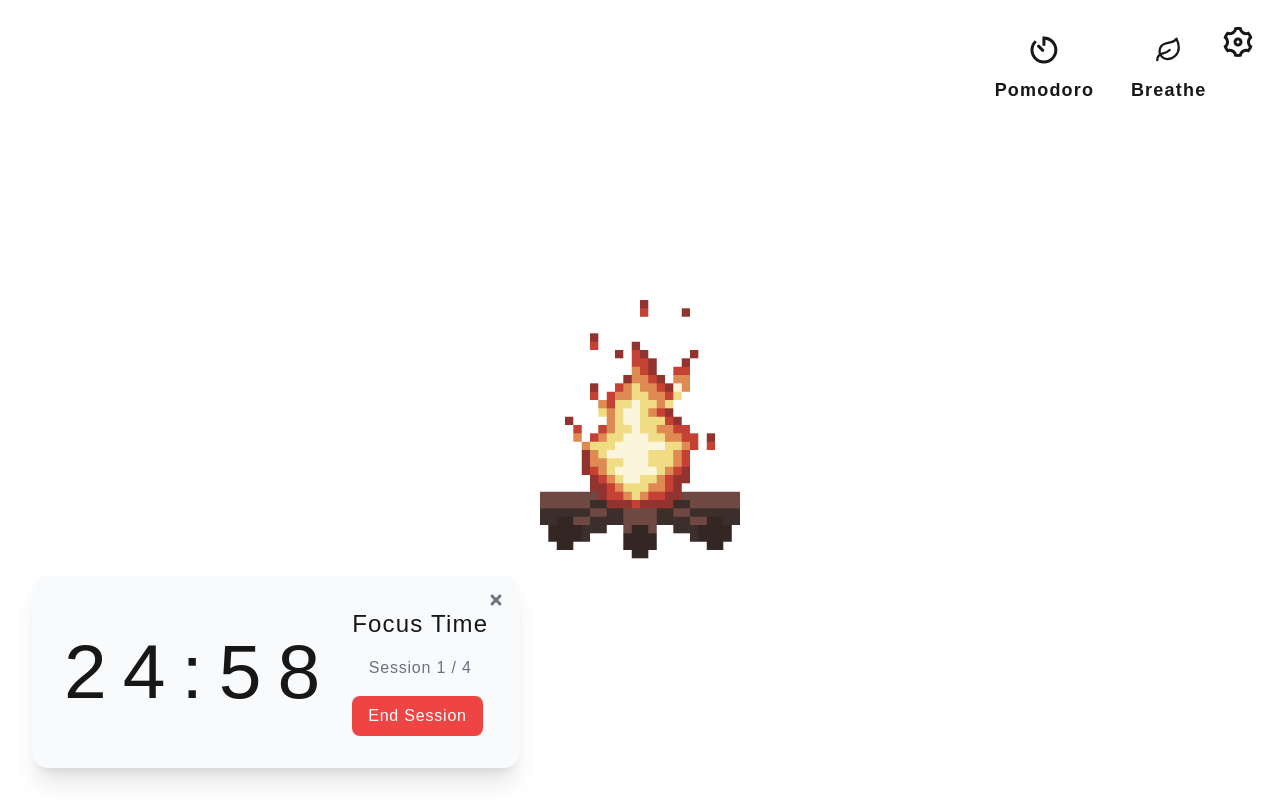
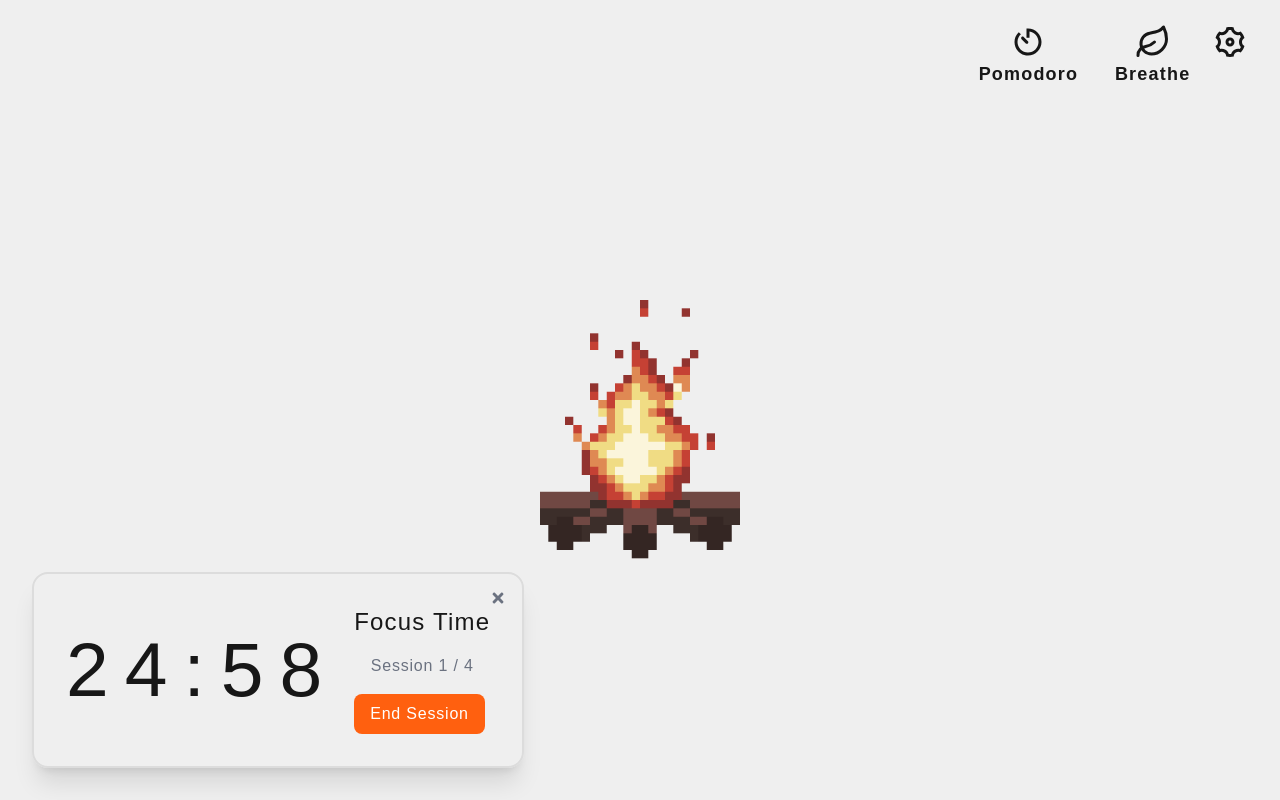
Before and after one commit to Manchot13/firow, a Next.js app: page / in a window 1280 px wide. Both pictures are taken after a click on the button 1044 px from the left and 50 px from the top of the page. Built offline with nearby package versions, Linux system fonts and the light colour scheme.

Commit message:
色を変更

```diff
--- a/src/app/page.tsx
+++ b/src/app/page.tsx
@@ -13,7 +13,7 @@ import React from 'react'; // Reactをインポート
 import PomodoroModal from "@/components/pomodoro/pomodoroModal";
 import { CgTimer } from "react-icons/cg";
 import { LuLeaf } from "react-icons/lu";
-import Function from "@/components/settings/function";
+import PageFunction from "@/components/pageFunction";
 
 export default function Home() {
   const [isHandleModal, setHandleModal] = useAtom(handleState);
@@ -41,10 +41,10 @@ export default function Home() {
 
   return (
     <ClientOnly>
-      <div className={`relative flex min-h-screen font-[family-name:var(--font-geist-sans)] tracking-[1em] ${isFontType === "JaPixel"? styles.DotGothic16 : isFontType === "EnPixel"? styles.cofoSansPixel: ""}`}>
+      <div className={`relative flex min-h-screen bg-snow-100 font-[family-name:var(--font-geist-sans)] tracking-[1em] ${isFontType === "JaPixel"? styles.DotGothic16 : isFontType === "EnPixel"? styles.cofoSansPixel: ""}`}>
         <main className="h-full min-h-screen w-full relative">
           <div className='relative min-h-screen flex justify-center items-center h-full w-full lg:flex-col'>
-            <div className="relative h-[50vh] aspect-square -z-10 lg:h-[20vh]">
+            <div className="relative h-[50vh] aspect-square lg:h-[20vh]">
               <Image
                 src="/fire.gif"
                 alt="shishiodoshi picture"
@@ -65,17 +65,17 @@ export default function Home() {
               <PomodoroModal />
             )}
           </div>
-          <div className="absolute right-6 top-6 text-2xl flex md:flex-col-reverse md:items-end md:right-2">
+          <div className="absolute right-6 top-4 text-2xl flex md:flex-col-reverse md:items-end md:right-2">
             <div className='flex justify-center tracking-wider gap-[10%] mr-4 md:hidden'>
-              <div className=" cursor-pointer p-2 rounded-md flex justify-center hover:bg-snow-300 w-fit h-full md:pr-0" onClick={() => (setPomodoroOn(!isPomodoroOn))}>
-                <Function title="Pomodoro" icon={<CgTimer />} type='none' />
+              <div className=" cursor-pointer rounded-md flex justify-center hover:bg-snow-200 w-fit h-full md:pr-0" onClick={() => (setPomodoroOn(!isPomodoroOn))}>
+                <PageFunction title="Pomodoro" icon={<CgTimer />} />
               </div>
-              <div className=" cursor-pointer p-2 rounded-md flex justify-center hover:bg-snow-300 w-full h-full md:pr-0"  onClick={() => (setBreatheOn(!isBreatheOn))}>
-                <Function title="Breathe" icon={<LuLeaf />} type='none' />
+              <div className=" cursor-pointer rounded-md flex justify-center hover:bg-snow-200 w-full h-full md:pr-0"  onClick={() => (setBreatheOn(!isBreatheOn))}>
+                <PageFunction title="Breathe" icon={<LuLeaf />} />
               </div>
             </div>
             <div onClick={handleClick} className="md:mr-4 md:mb-4">
-              <RiSettings3Line className='text-4xl transition-transform duration-300 ease-in-out hover:rotate-180' />
+              <RiSettings3Line className='text-4xl m-2 transition-transform duration-300 ease-in-out hover:rotate-180' />
             </div>
             {isHandleModal === 'open' && (
               <SettingFlame />
--- a/src/components/breathe/breathe.tsx
+++ b/src/components/breathe/breathe.tsx
@@ -140,8 +140,8 @@ export default function Breathe() {
     }
 
     return (
-        <div className="fixed font-[family-name:var(--font-geist-sans)] inset-0 flex items-center justify-center tracking-wider bg-snow-500 text-snow-700">
-            <div className="bg-gray-200 p-5 absolute w-[35%] aspect-square min-w-72 rounded-xl shadow-lg flex justify-center items-center ">
+        <div className="fixed inset-0 flex items-center justify-center tracking-wider bg-snow-500 text-snow-700">
+            <div className="bg-snow-100 p-5 absolute w-[35%] aspect-square min-w-72 rounded-xl shadow-xl flex justify-center items-center border-2 border-solid border-snow-200">
                 <div
                     style={{
                         width: `${circleSize}%`,
@@ -149,7 +149,7 @@ export default function Breathe() {
                         paddingBottom: `${circleSize / 2}%`,
                         // borderRadius: `41% 58% 42% 57% / 47% 47% 48% 44%`,
                     }}
-                    className='bg-gradient-to-bl relative aspect-square m-auto from-snow-50 to-snow-800 border-[1px] rounded-full border-white'
+                    className='bg-gradient-to-bl relative aspect-square m-auto from-snow-50 to-snow-800 border-[1px] rounded-full '
                     >
                     <div className="flex items-center justify-center relative text-center h-full text-snow-800"
                         style={{
--- /dev/null
+++ b/src/components/pageFunction.tsx
@@ -0,0 +1,26 @@
+import { breatheSwitch, pomodoroSwitch, settingType } from "@/globalStateAtoms/atoms";
+import { useAtom, useSetAtom } from "jotai";
+import { ReactNode } from "react";
+
+type Props = {
+    title: string;
+    icon: ReactNode;
+};
+
+export default function PageFunction({ title, icon }: Props) {
+
+    return (
+        <div className="flex p-2 flex-col items-center justify-center">
+            <button
+                className="aspect-square rounded-[20%]"
+            >
+                <div className="">
+                    <div className="flex items-center justify-center text-4xl">
+                        {icon}
+                    </div>
+                </div>
+            </button>
+            <p className="text-center font-bold text-lg">{title}</p>
+        </div>
+    );
+}
--- a/src/components/pomodoro/pomodoroModal.tsx
+++ b/src/components/pomodoro/pomodoroModal.tsx
@@ -17,7 +17,7 @@ import {
 export default function PomodoroModal() {
     const [pomodoroTime] = useAtom(pomodoroTimeAtom); // 1セッションの集中時間（分）
     const [isModalOpen, setModalOpen] = useAtom(pomodoroModalSwitch); // モーダルの表示/非表示
-    const [isPomodoroType, setIsPomodoroType] = useAtom(PomodoroType); // モーダルの表示/非表示
+    const [isPomodoroType] = useAtom(PomodoroType); // モーダルの表示/非表示
     const setBreatheFinishedState = useSetAtom(setBreatheFinished); // セッション終了通知
     const [isFocusPhase, setFocusPhase] = useAtom(poromodoFocusPhase); // 現在が集中か休憩かを管理
     const [remainingTime, setRemainingTime] = useAtom(remainingPoromodoTime); // 現在のフェーズの残り時間（秒単位）
@@ -93,7 +93,7 @@ export default function PomodoroModal() {
 
     return isModalOpen ? (
             <div className="relative w-full h-full">
-                <div className="absolute flex items-center left-8 bg-slate-50 shadow-xl bottom-8 p-8 rounded-2xl text-center md:p-4">
+                <div className="absolute flex items-center left-8 bg-snow-100 bg-opacity-75 shadow-xl bottom-8 p-8 rounded-2xl text-center md:p-4 border-2 border-solid border-snow-200">
                     <div className="text-[6vw] align-text-bottom mr-4 md:text-2xl">
                         {isPomodoroType==="CountUp" ? formatTime(elapsedTime) : formatTime(remainingTime)}
                     </div>
@@ -113,7 +113,7 @@ export default function PomodoroModal() {
                         )}
                         <div className="mt-4 flex gap-4">
                             <button
-                                className="px-4 py-2 bg-red-500 text-white rounded-lg hover:bg-red-600"
+                                className="px-4 py-2 bg-trinidad-500 text-white rounded-lg hover:bg-trinidad-600"
                                 onClick={() => setModalOpen(false)}
                             >
                                 End Session
--- a/src/components/settings/circleButton.tsx
+++ b/src/components/settings/circleButton.tsx
@@ -8,7 +8,7 @@ type Props = {
 export default function CircleButton({ title, icon }: Props) {
     return (
         <div className="w-[30%] flex flex-col justify-center items-center">
-            <div className="bg-white hover:bg-gray-100 aspect-square rounded-full w-[90%] text-[100%]">
+            <div className="bg-snow-100 hover:bg-gray-100 aspect-square rounded-full w-[90%] text-[100%]">
                 <div className="w-full h-full flex items-center justify-center">
                     <div className="w-full h-full flex items-center justify-center text-4xl">
                         {icon}
--- a/src/components/settings/circleContext.tsx
+++ b/src/components/settings/circleContext.tsx
@@ -10,7 +10,7 @@ export default function circleContext({ title, subTitle, icon }: Props) {
     return (
         <div className="flex gap-4 items-center">
             <div className=" relative">
-                <div className="bg-white hover:bg-gray-100 aspect-square rounded-full w-full text-[100%]">
+                <div className="bg-snow-50 hover:bg-gray-100 aspect-square rounded-full w-full text-[100%]">
                     <div className="w-full h-full flex items-center justify-center">
                         <div className="w-full h-full flex items-center justify-center text-2xl m-5">
                             {icon}
--- a/src/components/settings/function.tsx
+++ b/src/components/settings/function.tsx
@@ -28,7 +28,7 @@ export default function Function({ title, icon, type }: Props) {
     return (
         <div className="w-[40%] flex flex-col items-center justify-center">
             <button
-                className="bg-white  hover:bg-gray-100 aspect-square rounded-[20%] w-[90%] text-[100%]"
+                className="bg-snow-50 hover:bg-snow-200 aspect-square rounded-[20%] w-[90%] text-[100%]"
                 onClick={handleToggle}
             >
                 <div className="w-full h-full flex ">
--- a/src/components/settings/settingAdvance.tsx
+++ b/src/components/settings/settingAdvance.tsx
@@ -18,10 +18,10 @@ export default function SettingAdvance() {
                     Fonts
                 </p>
                 <div className='flex flex-col my-5 justify-center gap-2'>
-                    <div onClick={() => handleToggle("JaSelif")} className={`${(isFontType === "JaSelif") ? "bg-snow-300 rounded-2xl" : ""}`}>
+                    <div onClick={() => handleToggle("JaSelif")} className={`p-2 ${(isFontType === "JaSelif") ? "bg-snow-300 rounded-2xl" : ""}`}>
                         <CircleContext title="Ja selif" icon={<IoTextSharp />} subTitle={""} />
                     </div>
-                    <div onClick={() => handleToggle("JaPixel")} className={`${(isFontType === "JaPixel") ? "bg-snow-300 rounded-2xl" : ""}`}>
+                    <div onClick={() => handleToggle("JaPixel")} className={`p-2 ${(isFontType === "JaPixel") ? "bg-snow-300 rounded-2xl" : ""}`}>
                         <CircleContext title="Ja pixel" icon={<IoTextSharp />} subTitle={""} />
                     </div>
 
--- a/src/components/settings/switchButton.tsx
+++ b/src/components/settings/switchButton.tsx
@@ -8,7 +8,7 @@ export default function SwitchButton({ isOn, onToggle }: SwitchButtonProps) {
         <button
             onClick={onToggle}
             className={`w-12 h-6 flex items-center rounded-full p-1 cursor-pointer transition-all
-                ${isOn ? "bg-green-500" : "bg-gray-400"}`}
+                ${isOn ? "bg-trinidad-500" : "bg-gray-400"}`}
         >
             <div
                 className={`w-4 h-4 bg-white rounded-full shadow-md transform transition-transform
--- a/src/components/todo/todoModal.tsx
+++ b/src/components/todo/todoModal.tsx
@@ -42,7 +42,7 @@ export default function TodoModal() {
                     value={name}
                     onChange={(e) => setName(e.target.value)}
                     placeholder="Enter a task name"
-                    className="p-2 w-full focus:outline-none transition"
+                    className="p-2 w-full focus:outline-none transition bg-snow-100"
                     onCompositionStart={() => setIsComposing(true)} // 変換開始
                     onCompositionEnd={() => setIsComposing(false)}   // 変換確定
                     onKeyDown={(e) => {
@@ -63,7 +63,7 @@ export default function TodoModal() {
                     <li key={item.id} className="my-4 flex items-center gap-4 md:my-2">
                         <button
                             onClick={() => removeTask(item.id)}
-                            className="hover:text-red-500 transition"
+                            className="hover:text-trinidad-500 transition"
                         >
                             <FaRegCircle />
                         </button>
--- a/tailwind.config.ts
+++ b/tailwind.config.ts
@@ -38,6 +38,21 @@ export default {
           900: '#3d3d3d',
           950: '#292929',
         },
+        'trinidad': {
+          '50': '#fff6ec',
+          '100': '#ffead4',
+          '200': '#ffd0a7',
+          '300': '#ffaf70',
+          '400': '#ff8236',
+          '500': '#ff600f',
+          '600': '#f24405',
+          '700': '#c83006',
+          '800': '#9e270e',
+          '900': '#7f220f',
+          '950': '#450e05',
+        },
+
+
       },
     },
   },
```
Also changed, not shown: src/components/settings/settingFlame.tsx (+5 -5 lines).
